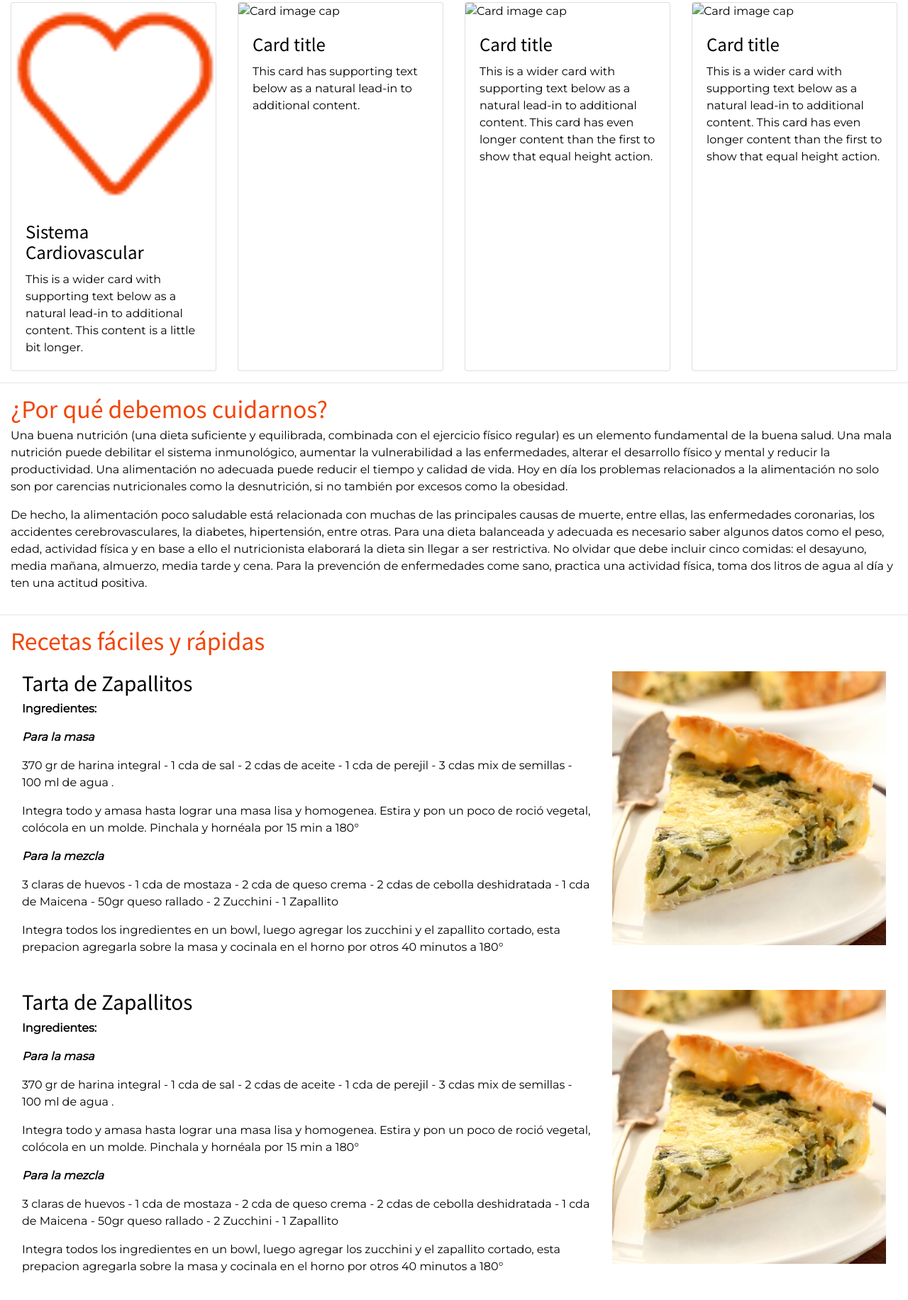
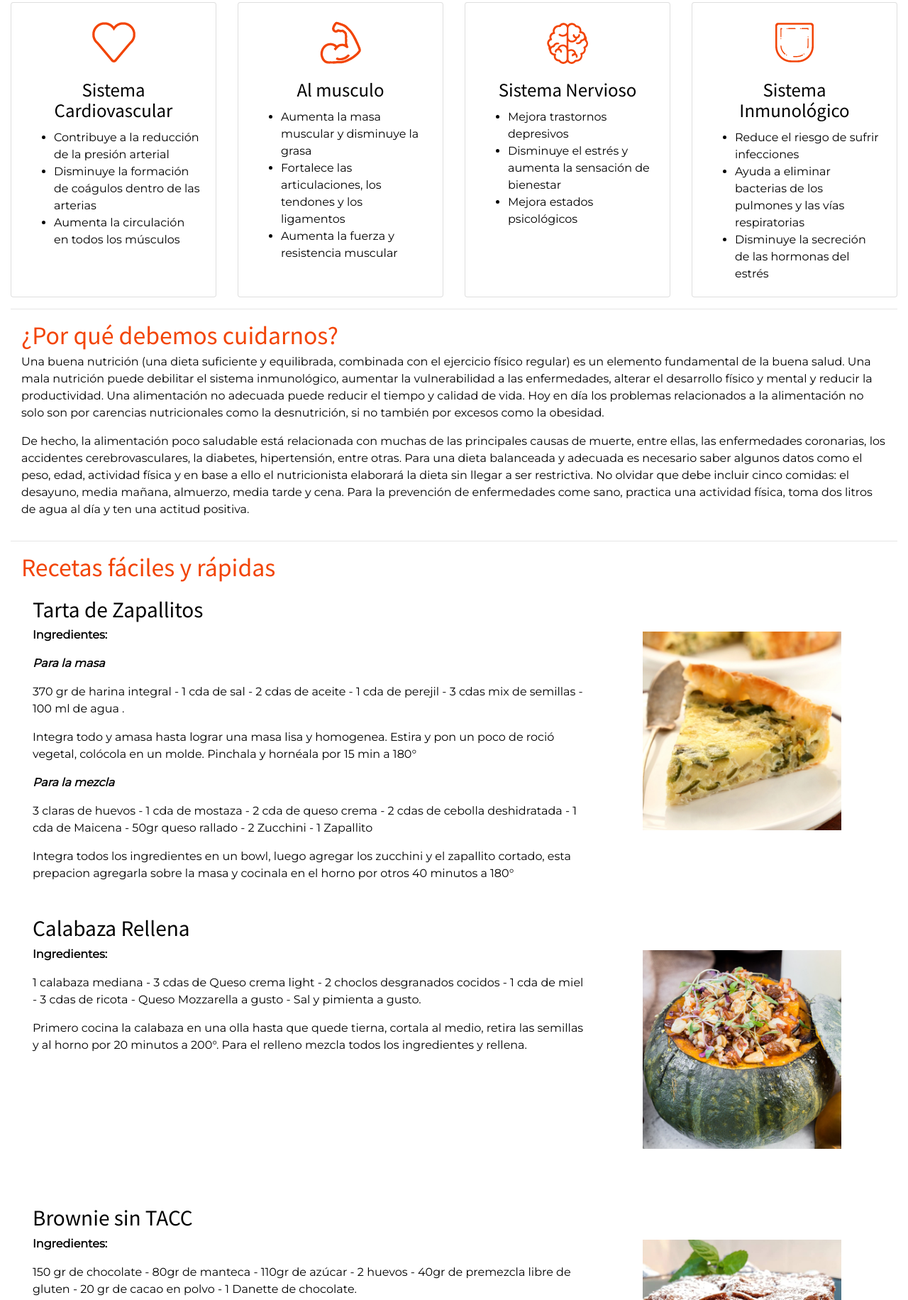
Before and after one commit to JonaRosas/integrador, a website: page index.html in a window 1280 px wide. Shown: the part 180-2012 px from the top of the page at 71% size. Drawn offline with Linux system fonts and the light colour scheme.

Commit message:
incluyendo texto

```diff
--- a/index.html
+++ b/index.html
@@ -1,5 +1,5 @@
 <!DOCTYPE html>
-<html lang="en">
+<html lang="sp">
 
 <head>
 
@@ -18,7 +18,7 @@
 <body>
 
     <!-- Navigation -->
-    <nav class="navbar navbar-expand-lg navbar-dark static-top navbar_style">
+    <nav class="navbar navbar-expand-lg navbar-dark static-top navbar_style" id="inicio">
         <div class="container">
             <a class="navbar-brand" href="#inicio">Mundo Saludable</a>
             <button class="navbar-toggler" type="button" data-toggle="collapse" data-target="#navbarResponsive" aria-controls="navbarResponsive" aria-expanded="false" aria-label="Toggle navigation">
@@ -48,7 +48,7 @@
     </nav>
 
     <div class="container-fluid">
-        <h1 id="inicio">MUNDO SALUDABLE</h1>
+        <h1>MUNDO SALUDABLE</h1>
     </div>
 
     <hr>
@@ -61,35 +61,50 @@
 
         <div class="row">
             <div class="col-12">
-                <div class="card-deck">
+                <div class="card-deck text-center">
                     <div class="card">
-                        <img class="card-img-top img-fluid " src="imagenes/icon/corazon-01.png" alt="Sistema Cardiovascular">
+                        <img class="card-img-top img-fluid mt-4" src="imagenes/icon/corazon-01.png" alt="Sistema Cardiovascular">
                         <div class="card-body">
                             <h4 class="card-title">Sistema Cardiovascular</h4>
-                            <p class="card-text">This is a wider card with supporting text below as a natural lead-in to additional content. This content is a little bit longer.</p>
+                            <ul class="card-text text-left">
+                                <li>Contribuye a la reducción de la presión arterial</li>
+                                <li>Disminuye la formación de coágulos dentro de las arterias</li>
+                                <li>Aumenta la circulación en todos los músculos</li>
+                            </ul>
                         </div>
                     </div>
                     <div class="card">
-                        <img class="card-img-top" src="" alt="Card image cap">
+                        <img class="card-img-top img-fluid mt-4" src="imagenes/icon/musculo-01.png" alt="Muscular">
                         <div class="card-body">
-                            <h4 class="card-title">Card title</h4>
-                            <p class="card-text">This card has supporting text below as a natural lead-in to additional content.</p>
+                            <h4 class="card-title">Al musculo</h4>
+                            <ul class="card-text text-left">
+                                <li>Aumenta la masa muscular y disminuye la grasa </li>
+                                <li>Fortalece las articulaciones, los tendones y los ligamentos</li>
+                                <li>Aumenta la fuerza y resistencia muscular</li>
+                            </ul>
                         </div>
                     </div>
                     <div class="card">
-                        <img class="card-img-top" src="" alt="Card image cap">
+                        <img class="card-img-top img-fluid mt-4" src="imagenes/icon/mente-01.png" alt="Card image cap">
                         <div class="card-body">
-                            <h4 class="card-title">Card title</h4>
-                            <p class="card-text">This is a wider card with supporting text below as a natural lead-in to additional content. This card has even longer content than the first to show that equal height action.</p>
+                            <h4 class="card-title">Sistema Nervioso</h4>
+                            <ul class="card-text text-left">
+                                <li>Mejora trastornos depresivos</li>
+                                <li>Disminuye el estrés y aumenta la sensación de bienestar</li>
+                                <li>Mejora estados psicológicos</li>
+                            </ul>
 
                         </div>
                     </div>
                     <div class="card">
-                        <img class="card-img-top" src="" alt="Card image cap">
+                        <img class="card-img-top img-fluid mt-4" src="imagenes/icon/inmune-01.png" alt="Sistema Inmunologico">
                         <div class="card-body">
-                            <h4 class="card-title">Card title</h4>
-                            <p class="card-text">This is a wider card with supporting text below as a natural lead-in to additional content. This card has even longer content than the first to show that equal height action.</p>
-                        </div>
+                            <h4 class="card-title">Sistema Inmunológico</h4>
+                            <ul class="card-text text-left">
+                                <li>Reduce el riesgo de sufrir infecciones</li>
+                                <li>Ayuda a eliminar bacterias de los pulmones y las vías respiratorias</li>
+                                <li>Disminuye la secreción de las hormonas del estrés</li>
+                            </ul>
                         </div>
                     </div>
                 </div>
@@ -141,21 +156,30 @@
                     <p>Integra todos los ingredientes en un bowl, luego agregar los zucchini y el zapallito cortado, esta prepacion agregarla sobre la masa y cocinala en el horno por otros 40 minutos a 180° </p>
 
                 </div>
-            <div class="col-12 col-md-4 col-lg-4 receta1_img"><img src="imagenes/tarta_zapallito.jpg" alt="Tarta de Zapallitos" class="img-fluid"></div>
+                <div class="col-12 col-md-4 col-lg-4 receta1_img"><img src="imagenes/tarta_zapallito.jpg" alt="Tarta de Zapallitos" class="img-fluid p-5"></div>
             </div>
             <div class="row p-3">
                 <div class="col-12 col-md-8 col-lg-8">
-                <h3>Tarta de Zapallitos</h3>
+                    <h3>Calabaza Rellena</h3>
                     <p><strong>Ingredientes:</strong></p>
-                <p><strong><em>Para la masa</em></strong></p>
-                <p> 370 gr de harina integral - 1 cda de sal - 2 cdas de aceite - 1 cda de perejil - 3 cdas mix de semillas - 100 ml de agua .</p>
-                <p>Integra todo y amasa hasta lograr una masa lisa y homogenea. Estira y pon un poco de roció vegetal, colócola en un molde. Pinchala y hornéala por 15 min a 180° </p>
-                <p><strong><em>Para la mezcla</em></strong></p>
-                <p>3 claras de huevos - 1 cda de mostaza - 2 cda de queso crema - 2 cdas de cebolla deshidratada - 1 cda de Maicena - 50gr queso rallado - 2 Zucchini - 1 Zapallito</p>
-                <p>Integra todos los ingredientes en un bowl, luego agregar los zucchini y el zapallito cortado, esta prepacion agregarla sobre la masa y cocinala en el horno por otros 40 minutos a 180° </p>
+                    <p>1 calabaza mediana - 3 cdas de Queso crema light - 2 choclos desgranados cocidos - 1 cda de miel - 3 cdas de ricota - Queso Mozzarella a gusto - Sal y pimienta a gusto.</p>
+                    <p>Primero cocina la calabaza en una olla hasta que quede tierna, cortala al medio, retira las semillas y al horno por 20 minutos a 200°. Para el relleno mezcla todos los ingredientes y rellena.</p>
+
 
                 </div>
-            <div class="col-12 col-md-4 col-lg-4 receta1_img"><img src="imagenes/tarta_zapallito.jpg" alt="Tarta de Zapallitos" class="img-fluid"></div>
+                <div class="col-12 col-md-4 col-lg-4"><img src="imagenes/calabaza.jpg" alt="Calabaza rellena" class="img-fluid p-5"></div>
+            </div>
+            <div class="row p-3">
+                <div class="col-12 col-md-8 col-lg-8">
+                    <h3>Brownie sin TACC</h3>
+                    <p><strong>Ingredientes:</strong></p>
+                    <p>150 gr de chocolate - 80gr de manteca - 110gr de azúcar - 2 huevos - 40gr de premezcla libre de gluten - 20 gr de cacao en polvo - 1 Danette de chocolate.</p>
+                    <p>Derretí a baño María o en el microondas el chocolate y la manteca, <strong>OJO</strong> es importante que no se queme, para que no pase revolve seguido y calienta de a poco en el microondas o a fuego bajo. En una olla agrega el azúcar con los huevos y a fuego bajo revolve constantemente asi se disuelve bien todo. Agrégalo luego en una batidora y batilo por 5 minutos o 10 minutos si batis a mano y de a poco anda integrando el chocolate, luego el Danette, la harina y el cacao en polvo</p>
+                    <p>Pone la mezcla en una placa con un poco de rocio vegetal y al horno precalentado a 200° por 35 minutos.</p>
+
+
+                </div>
+                <div class="col-12 col-md-4 col-lg-4"><img src="imagenes/brownie.jpg" alt="Brownie sin TACC" class="img-fluid p-5"></div>
             </div>
         </div>
 
@@ -180,7 +204,7 @@
             </div>
         </div>
         <hr>
-    <div class="container-fluid">
+        <div class="container-fluid mb-4">
             <div class="row">
                 <div class="col-12">
                     <h2 id="contacto">Contacto</h2>
@@ -188,17 +212,17 @@
             </div>
 
             <div class="row">
-            <div class="col-12 col-md-6 col-lg-6 contacto">Lorem ipsum dolor sit amet, consectetur adipisicing elit. Ullam doloribus perspiciatis totam vel et, autem tenetur voluptate laboriosam voluptatum delectus sunt natus, praesentium incidunt nulla commodi impedit repellendus eveniet ducimus.Lorem ipsum dolor sit amet, consectetur adipisicing elit. Id aspernatur deleniti voluptatem veniam porro dolorum, veritatis debitis nam pariatur. Est ab vitae at, sunt quibusdam illum harum. Animi, commodi, facere?Lorem ipsum dolor sit amet.
+                <div class="col-12 col-md-6 col-lg-6 contacto">Dejanos tus comentarios, para poder concerte más y saber que te ha parecido la información brindado o para conocer sobre nuevas novedades-
                 </div>
-            <div class="col-12 col-md-6 col-lg-6 form">
+                <div class="col-12 col-md-6 col-lg-6 p-2">
                     <form action="" method="post" enctype="multipart/form-data">
                         <div class="form-group">
                             <label for="exampleFormControlInput1">Nombre</label>
-                        <input type="text" class="form-control" id="exampleFormControlInput1" placeholder="John Doe">
+                            <input type="text" class="form-control" id="exampleFormControlInput1" placeholder="¿Cual es tu nombre?">
                         </div>
                         <div class="form-group">
                             <label for="exampleInputEmail1">Email</label>
-                        <input type="email" class="form-control" id="exampleInputEmail1" aria-describedby="emailHelp" placeholder="Enter email">
+                            <input type="email" class="form-control" id="exampleInputEmail1" aria-describedby="emailHelp" placeholder="Dejanos tu email">
                         </div>
                         <div class="form-group">
                             <label for="exampleFormControlTextarea1">Mensaje</label>
@@ -230,6 +254,4 @@
 
 <!-- Bootstrap core JavaScript -->
 <script src="vendor/jquery/jquery.slim.min.js"></script>
-<script src="vendor/bootstrap/js/bootstrap.bundle.min.js"></script>
-
-</html>
+<script src="vendor/bootstrap/js/bootstrap.bundle.min.js"></script></html>
--- a/scss/style.scss
+++ b/scss/style.scss
@@ -41,19 +41,28 @@ body {
 
 .footer_style {
     background-color: #b2d9a7;
+    font-size: 12px;
+    color: #F24405;
 
     a {
         text-decoration: none;
         color: #F24405;
     }
-     a:visited {
+
+    a:visited {
         text-decoration: none;
         color: #F24405;
     }
 
-    a:hover{
+    a:hover {
         border-bottom: 1px solid;
 
     }
 
 }
+
+.card-img-top { max-height:64px;
+    max-width: 64px;
+    margin: auto;
+
+}
```
Also changed, not shown: imagenes/brownie.jpg (added), imagenes/calabaza.jpg (added), imagenes/comida.jpg (deleted), scss/style.css. Lines whose indentation alone changed are shown as unchanged.
